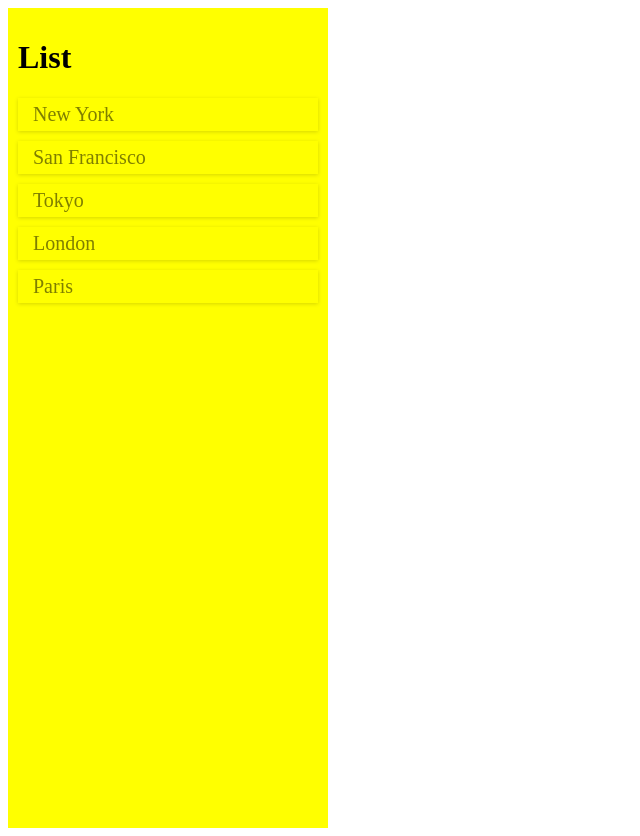
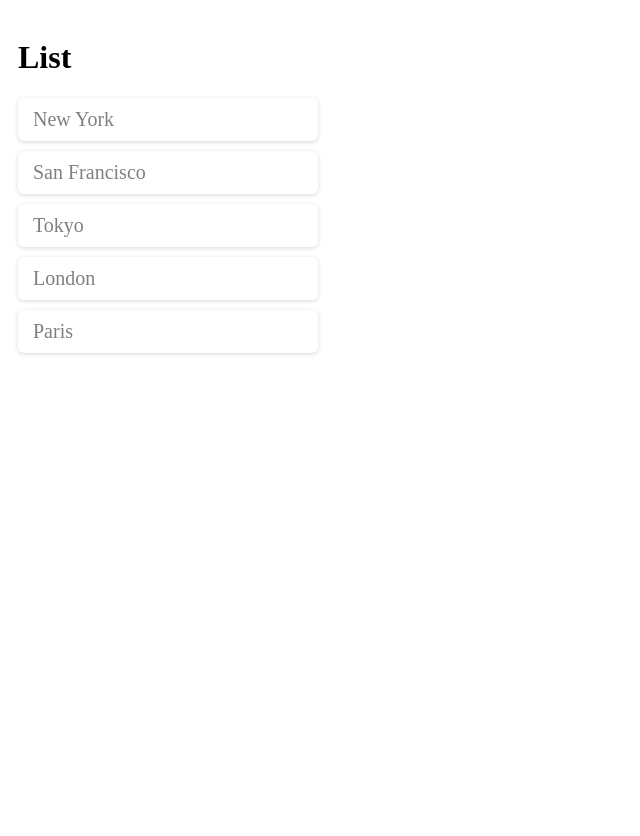
Before and after one commit to Ceci007/react-with-mosh-hamedani, a React (Vite) app: page / in a window 1280 px wide. Shown: the whole page, without its empty margins (0-640 px from the left). Built offline with nearby package versions, Linux system fonts and the light colour scheme; the HTML template or start-up script is replaced by a standard one.

Commit message:
Added active className whenever an item is selected at ListGroup component

```diff
--- a/src/components/ListGroup/ListGroup.css
+++ b/src/components/ListGroup/ListGroup.css
@@ -1,5 +1,4 @@
 .list-container {
-  background: yellow;
   width: 300px;
   padding: 10px;
   height: 100vh;
@@ -19,6 +18,12 @@
   color: rgba(0, 0, 0, 0.5);
   font-size: 20px;
   margin-bottom: 10px;
-  padding: 5px 15px;
+  padding: 10px 15px;
   font-family: inherit;
+  border-radius: 6px;
 }
+
+.active {
+  background: var(--bg-main-color);
+  color: rgba(255, 255, 255, 0.8);
+}
--- a/src/components/ListGroup/ListGroup.tsx
+++ b/src/components/ListGroup/ListGroup.tsx
@@ -1,12 +1,9 @@
-import { MouseEvent } from "react";
+import { useState } from "react";
 import "./ListGroup.css";
 
 function ListGroup() {
   let items = ["New York", "San Francisco", "Tokyo", "London", "Paris"];
-
-  const handleClick = (event: MouseEvent) => {
-    console.log(event);
-  };
+  const [selectedIndex, setSelectedIndex] = useState(-1);
 
   return (
     <div className="list-container">
@@ -14,7 +11,13 @@ function ListGroup() {
       {items.length === 0 && <p>No item found</p>}
       <ul className="list-group">
         {items.map((item, i) => (
-          <li className="list-item" key={i} onClick={handleClick}>
+          <li
+            className={selectedIndex === i ? "list-item active" : "list-item"}
+            key={i}
+            onClick={() => {
+              setSelectedIndex(i);
+            }}
+          >
             {item}
           </li>
         ))}
```
Also changed, not shown: src/main.css (+8 -0 lines).
